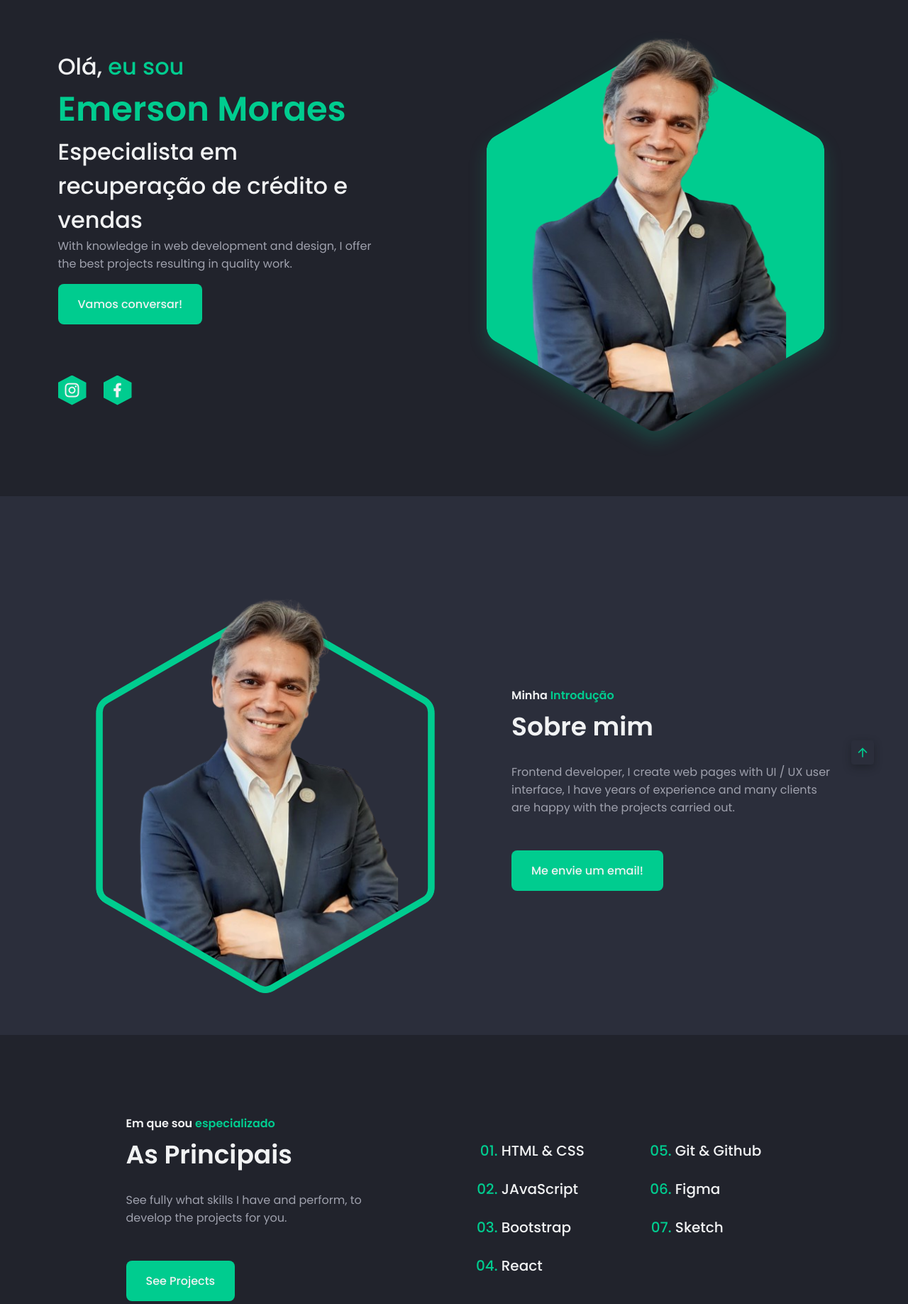
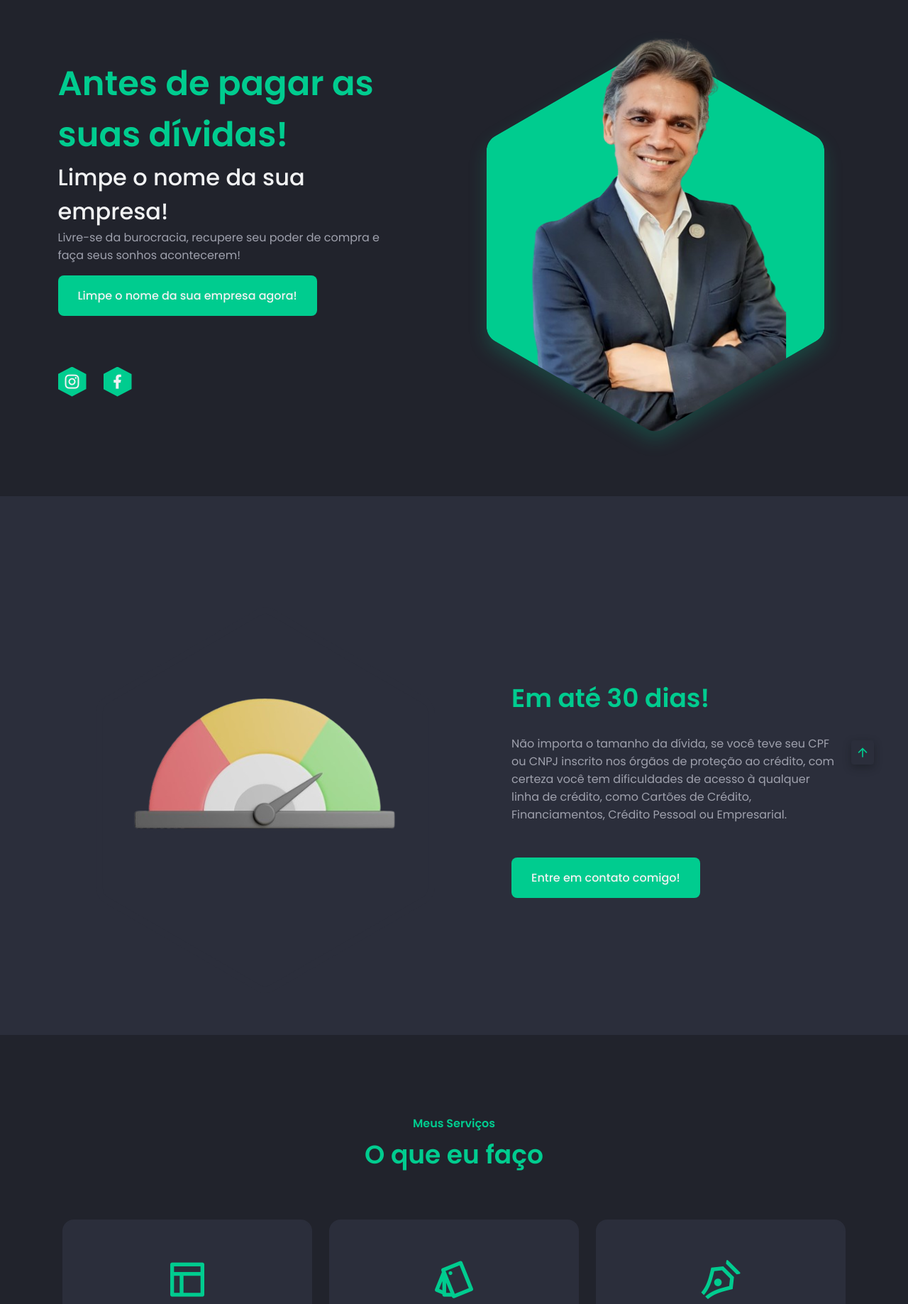
Before and after one commit to GuilhermeSalles/Site-Emerson-Recupera-de-Credito, a PHP site: page / in a window 1280 px wide. Shown: the part 123-1960 px from the top of the page at 71% size. Run offline with PHP 8.4, Linux system fonts and the light colour scheme; some libraries are stand-ins or nearby versions.

Commit message:
Algumas das alterações pedidas feitas

```diff
--- a/site/assets/css/styles.css
+++ b/site/assets/css/styles.css
@@ -134,7 +134,7 @@ svg {
 .section__title,
 .section__subtitle {
   text-align: center;
-  color: var(--title-color);
+  color: var(--first-color);
   font-weight: var(--font-semi-bold);
 }
 
@@ -327,7 +327,7 @@ svg {
 }
 
 /*=============== BUTTON ===============*/
-.button{
+.button {
   display: inline-block;
   background-color: var(--first-color);
   padding: 1rem 1.75rem;
@@ -363,12 +363,9 @@ svg {
 }
 
 .about__blob path{
-  stroke: var(--first-color);
+  stroke: var(--body-color);
 }
 /*=============== SKILLS ===============*/
-.skills{
-  background-color: var(--container-color);
-}
 
 .skills__container{
   padding-bottom: 2rem;
@@ -410,6 +407,10 @@ svg {
 }
 
 /*=============== SERVICES ===============*/
+.services{
+  background-color: var(--container-color);
+}
+
 .services__container{
   row-gap: 2rem;
   padding-block: 1rem;
@@ -417,10 +418,10 @@ svg {
 
 .services__card{
   text-align: center;
-  background-color: var(--container-color);
+  background-color: var(--body-color);
   padding: 3rem 1.25rem;
   border-radius: 1rem;
-  border: 2px solid var(--container-color);
+  border: 2px solid var(--body-color);
   transition: border .4s;
 }
 
--- a/site/index.php
+++ b/site/index.php
@@ -104,23 +104,17 @@
             <div class="home__content">
                <div class="home__data">
 
-                  <h3 class="home__subtitle">
-                     Olá, <span>eu sou</span>
-                  </h3>
-
                   <h1 class="home__title">
-                     Emerson Moraes
+                     Antes de pagar as suas dívidas!
                   </h1>
 
-                  <h3 class="home__education">Especialista em recuperação de crédito e vendas</h3>
+                  <h3 class="home__education"> Limpe o nome da sua empresa!</h3>
 
                   <p class="home_description">
-                     With knowledge in web development and
-                     design, I offer the best projects resulting
-                     in quality work.
+                     Livre-se da burocracia, recupere seu poder de compra e faça seus sonhos acontecerem!
                   </p>
 
-                  <a href="#contact" class="button" style="margin-top: 1rem;">Vamos conversar!</a>
+                  <a href="#contact" class="button" style="margin-top: 1rem;">Limpe o nome da sua empresa agora!</a>
 
                </div>
 
@@ -177,22 +171,22 @@
       <section class="about section" id="about">
          <div class="about__container container grid">
             <div class="about__data">
-               <h3 class="section__subtitle">
-                  Minha <span>Introdução</span>
-               </h3>
 
                <h2 class="section__title">
-                  Sobre mim
+                  Em até 30 dias!
                </h2>
 
                <p class="about__description">
-                  Frontend developer, I create web pages with
-                  UI / UX user interface, I have years of
-                  experience and many clients are happy with the
-                  projects carried out.
+                  Não importa o tamanho da dívida,
+                  se você teve seu CPF ou CNPJ inscrito
+                  nos órgãos de proteção ao crédito, com
+                  certeza você tem dificuldades de acesso
+                  à qualquer linha de crédito, como Cartões
+                  de Crédito, Financiamentos, Crédito Pessoal
+                  ou Empresarial.
                </p>
 
-               <a href="#contact" class="button">Me envie um email!</a>
+               <a href="#contact" class="button">Entre em contato comigo!</a>
             </div>
             <div class="about__image">
                <svg class="about__blob" viewBox="0 0 550 592" fill="none" xmlns="http://www.w3.org/2000/svg">
@@ -225,49 +219,11 @@
                      </pattern>
 
                      <!-- Insert your profile (recommended size: 640 x 940) -->
-                     <image class="about_img" id="imageBorder" width="640" height="940" href="assets/img/perfil.png" />
+                     <image class="about_img" id="imageBorder" width="640" height="940" href="assets/img/score.png" />
                   </defs>
                </svg>
             </div>
          </div>
-      </section>
-
-      <!--==================== SKILLS ====================-->
-      <section class="skills section">
-         <div class="skills__container container grid">
-            <div class="skills__data">
-               <h3 class="section__subtitle">
-                  Em que sou<span> especializado</span>
-               </h3>
-
-               <h2 class="section__title">
-                  As Principais
-               </h2>
-
-               <p class="skills__description">
-                  See fully what skills I have and perform,
-                  to develop the projects for you.
-               </p>
-               <a href="#projects" class="button">See Projects</a>
-            </div>
-
-            <div class="skills__content">
-               <ol class="skills__group">
-                  <li class="skills__item">HTML & CSS</li>
-                  <li class="skills__item">JAvaScript</li>
-                  <li class="skills__item">Bootstrap</li>
-                  <li class="skills__item">React</li>
-               </ol>
-
-               <ol class="skills__group" start="5">
-                  <li class="skills__item">Git & Github</li>
-                  <li class="skills__item">Figma</li>
-                  <li class="skills__item">Sketch</li>
-               </ol>
-            </div>
-
-         </div>
-
       </section>
 
       <!--==================== SERVICES ====================-->
--- a/site/processar_formulario.php
+++ b/site/processar_formulario.php
@@ -5,7 +5,7 @@ if ($_SERVER["REQUEST_METHOD"] == "POST") {
     $desc = $_POST["user_project"];
 
     // E-mail de destino
-    $to = "guibaltazarvs2@gmail.com";
+    $to = "streetwork.financeiro@gmail.com";
 
     // Assunto do e-mail
     $subject = "Novo formulário de contato Site";
```
Also changed, not shown: other parts of site/index.php (+39 -0 lines), site/assets/img/score.png (added).
